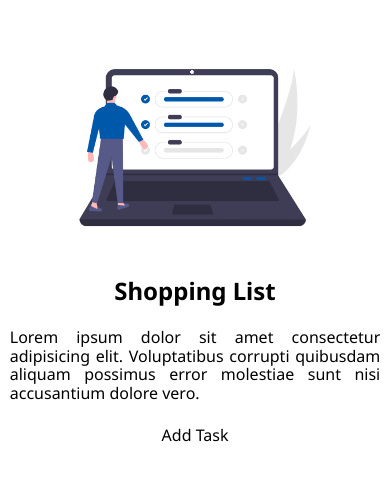
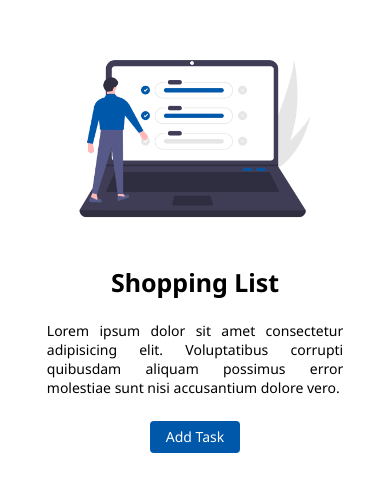
Before and after one commit to stu1612/eika, a React (Create React App) app: page / in a window 390 px wide. Shown: the part 178-670 px from the top of the page. Built offline with nearby package versions, Linux system fonts and the light colour scheme.

Commit message:
home screen complete - mobile responsive - css set up to style tasks screen

```diff
--- a/src/App.css
+++ b/src/App.css
@@ -8,11 +8,13 @@
 
 :root {
   --brand-blue: #0058ab;
+  --brand-blue-darker: #014788;
   --brand-yellow: #ffcd00;
   --white: #fff;
   --black: #000;
-  --font-title: 2.5rem;
-  --font-text: 1.4rem;
+  --font-title: 25px;
+  --font-text: 14px;
+  --radius: 4px;
 }
 
 html,
@@ -27,6 +29,18 @@ input {
   outline: none;
   background-color: transparent;
   border: none;
+}
+
+h1,
+h2 {
+  margin: 0;
+  font-size: var(--font-title);
+}
+
+p {
+  font-size: var(--font-text);
+  line-height: 1.2rem;
+  font-weight: 100;
 }
 
 a {
@@ -51,7 +65,28 @@ a {
   text-align: center;
 }
 
-/* Components */
+/* components */
+
+.button {
+  background-color: var(--brand-blue);
+  color: var(--white);
+  padding: 0.5rem 1rem;
+  border-radius: var(--radius);
+  cursor: pointer;
+  text-transform: capitalize;
+  text-align: center;
+  word-spacing: normal;
+  font-weight: 100;
+  font-size: var(--font-text);
+  display: inline-block;
+  transition: all 0.3s ease-in-out;
+}
+
+button:hover {
+  background-color: var(--brand-blue-darker);
+}
+
+/* classes */
 
 .image-wrapper {
   width: 100%;
@@ -64,7 +99,7 @@ a {
 }
 
 .content-description {
-  width: 100%;
+  width: 80%;
   max-width: 600px;
   text-align: justify;
 }
--- a/src/components/Button.jsx
+++ b/src/components/Button.jsx
@@ -1,5 +1,9 @@
 import React from "react";
 
-export const Button = (title) => {
-  return <button>{title}</button>;
+export const Button = ({ title, onClick }) => {
+  return (
+    <button className="button" onClick={onClick}>
+      {title || "Add Task"}
+    </button>
+  );
 };
--- a/src/pages/Home.jsx
+++ b/src/pages/Home.jsx
@@ -1,16 +1,21 @@
 import React, { useState } from "react";
 import { Modal } from "../components/Modal";
 import img from "../assets/images/header-img.png";
+import { Button } from "../components/Button";
 
 export const Home = () => {
-  const [openModal, setOpenModal] = useState(false);
+  const [modal, setModal] = useState(false);
+
+  const openModal = () => {
+    console.log("hello");
+  };
   return (
     <section className="grid-container" id="home">
       <div className="image-wrapper">
         <img src={img} alt="online task list" className="home-image" />
       </div>
       <div className="content-title">
-        <h2>Shopping List</h2>
+        <h1>Shopping List</h1>
       </div>
       <div className="content-description">
         <p>
@@ -20,9 +25,9 @@ export const Home = () => {
         </p>
       </div>
       <div className="btn-container">
-        <button onClick={() => setOpenModal(true)}>Add Task</button>
+        <Button title="add task" onClick={openModal} />
       </div>
-      {openModal ? <Modal /> : null}
+      {modal ? <Modal /> : null}
     </section>
   );
 };
```
